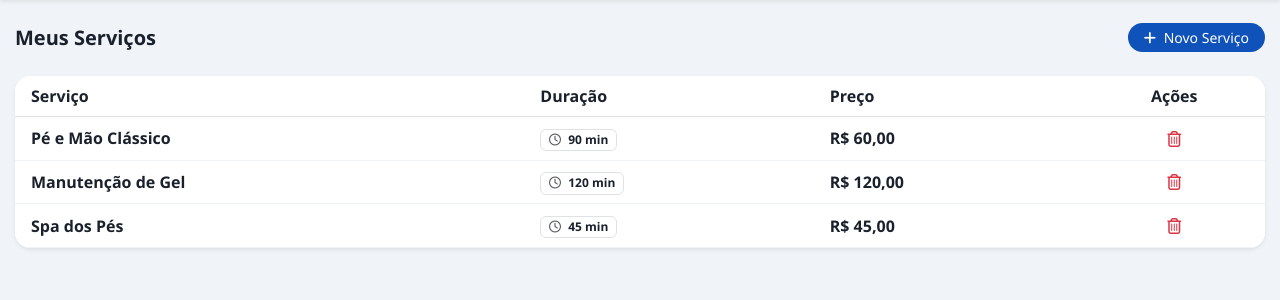
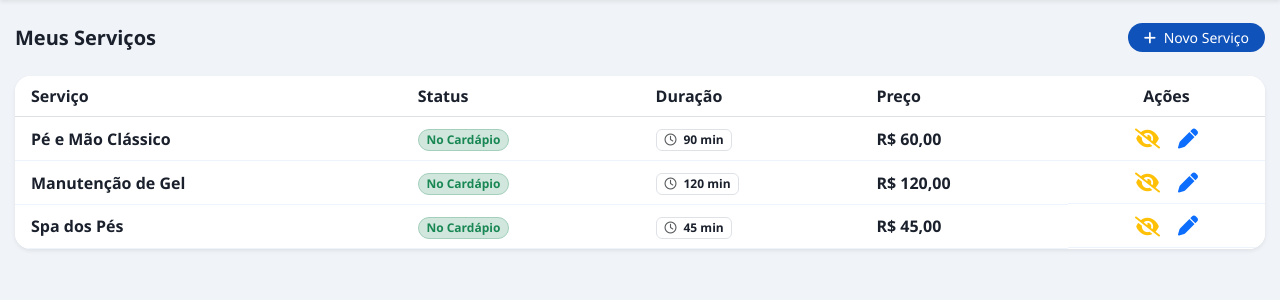
Before and after one commit to viniciusvpg/vpg_saas_manicure, a Flask app: template templates/servicos.html in a window 1280 px wide. Shown: the part 56-356 px from the top of the page. Run offline with Flask 3, Linux system fonts and the light colour scheme; the template is opened without the code that fills it: values that come from a table or form of the project are taken from there, others are empty.

Commit message:
Update servicos.html

```diff
--- a/templates/servicos.html
+++ b/templates/servicos.html
@@ -14,6 +14,7 @@
             <thead class="table-light">
                 <tr>
                     <th class="ps-3">Serviço</th>
+                    <th>Status</th>
                     <th>Duração</th>
                     <th>Preço</th>
                     <th class="text-center">Ações</th>
@@ -21,21 +22,69 @@
             </thead>
             <tbody>
                 {% for servico in servicos %}
-                <tr>
+                <tr class="{% if not servico.ativo %}opacity-50{% endif %}">
                     <td class="ps-3 fw-bold text-dark">{{ servico.nome_servico }}</td>
+                    <td>
+                        {% if servico.ativo %}
+                            <span class="badge bg-success-subtle text-success border border-success-subtle rounded-pill">No Cardápio</span>
+                        {% else %}
+                            <span class="badge bg-secondary-subtle text-secondary border border-secondary-subtle rounded-pill">Oculto</span>
+                        {% endif %}
+                    </td>
                     <td>
                         <span class="badge bg-light text-dark border">
                             <i class="fa-regular fa-clock me-1 text-muted"></i> {{ servico.duracao_minutos }} min
                         </span>
                     </td>
                     <td class="fw-bold text-success">R$ {{ "%.2f"|format(servico.valor)|replace('.', ',') }}</td>
-                    <td class="text-center">
-                        <button class="btn btn-link text-danger p-0 px-2"><i class="fa-regular fa-trash-can"></i></button>
+                    <td class="text-center d-flex justify-content-center gap-2">
+
+                        <form action="{{ url_for('toggle_servico', id=servico.id) }}" method="POST" class="m-0">
+                            <button type="submit" class="btn btn-link p-0 px-1" title="{% if servico.ativo %}Ocultar do Bot{% else %}Mostrar no Bot{% endif %}">
+                                {% if servico.ativo %}
+                                    <i class="fa-solid fa-eye-slash text-warning fa-lg"></i>
+                                {% else %}
+                                    <i class="fa-solid fa-eye text-success fa-lg"></i>
+                                {% endif %}
+                            </button>
+                        </form>
+
+                        <button type="button" class="btn btn-link p-0 px-1 text-primary" data-bs-toggle="modal" data-bs-target="#modalEditarServico{{ servico.id }}" title="Editar Serviço">
+                            <i class="fa-solid fa-pen fa-lg"></i>
+                        </button>
                     </td>
                 </tr>
+
+                <div class="modal fade" id="modalEditarServico{{ servico.id }}" tabindex="-1" aria-hidden="true">
+                    <div class="modal-dialog modal-dialog-centered">
+                        <div class="modal-content border-0 rounded-4 shadow">
+                            <div class="modal-header border-0 pb-0">
+                                <h6 class="modal-title fw-bold">Editar Serviço</h6>
+                                <button type="button" class="btn-close" data-bs-dismiss="modal"></button>
+                            </div>
+                            <form action="{{ url_for('editar_servico', id=servico.id) }}" method="POST">
+                                <div class="modal-body text-start">
+                                    <div class="mb-3">
+                                        <label class="form-label small fw-bold text-muted">Nome do Serviço</label>
+                                        <input type="text" class="form-control rounded-3" name="nome_servico" value="{{ servico.nome_servico }}" required>
+                                    </div>
+                                    <div class="mb-3">
+                                        <label class="form-label small fw-bold text-muted">Preço (R$)</label>
+                                        <input type="text" class="form-control rounded-3" name="valor" value="{{ '%.2f'|format(servico.valor)|replace('.', ',') }}" required>
+                                    </div>
+                                    </div>
+                                <div class="modal-footer border-0 pt-0">
+                                    <button type="button" class="btn btn-light rounded-pill px-3 btn-sm" data-bs-dismiss="modal">Cancelar</button>
+                                    <button type="submit" class="btn btn-primary rounded-pill px-4 btn-sm">Salvar Alterações</button>
+                                </div>
+                            </form>
+                        </div>
+                    </div>
+                </div>
+
                 {% else %}
                 <tr>
-                    <td colspan="4" class="text-center p-4 text-muted">
+                    <td colspan="5" class="text-center p-4 text-muted">
                         <i class="fa-regular fa-folder-open d-block fa-2xl mb-2 text-black-50"></i>
                         Nenhum serviço cadastrado ainda.
                     </td>
@@ -46,27 +95,27 @@
     </div>
 </div>
 
-<div class="modal fade" id="modalNovoServico" tabindex="-1" aria-hidden="true">
+<div class="modal fade" id="modalNovoServico" tabindex="-1" aria-labelledby="modalNovoServicoLabel" aria-hidden="true">
     <div class="modal-dialog modal-dialog-centered">
         <div class="modal-content border-0 rounded-4 shadow">
             <div class="modal-header border-0 pb-0">
-                <h6 class="modal-title fw-bold">Novo Serviço</h6>
-                <button type="button" class="btn-close" data-bs-dismiss="modal"></button>
+                <h6 class="modal-title fw-bold" id="modalNovoServicoLabel">Cadastrar Novo Serviço</h6>
+                <button type="button" class="btn-close" data-bs-dismiss="modal" aria-label="Close"></button>
             </div>
             <form action="{{ url_for('servicos') }}" method="POST">
                 <div class="modal-body">
                     <div class="mb-3">
-                        <label class="form-label small fw-bold text-muted">Nome do Serviço</label>
-                        <input type="text" class="form-control rounded-3" name="nome_servico" placeholder="Ex: Corte e Escova" required>
+                        <label for="nome_servico" class="form-label small fw-bold text-muted">Nome do Serviço</label>
+                        <input type="text" class="form-control rounded-3" id="nome_servico" name="nome_servico" placeholder="Ex: Pé e Mão, Manutenção de Gel..." required>
                     </div>
 
                     <div class="row">
                         <div class="col-6 mb-3">
-                            <label class="form-label small fw-bold text-muted">Preço (R$)</label>
-                            <input type="text" class="form-control rounded-3" name="valor" placeholder="0,00" required>
+                            <label for="valor" class="form-label small fw-bold text-muted">Preço (R$)</label>
+                            <input type="text" class="form-control rounded-3" id="valor" name="valor" placeholder="0,00" required>
                         </div>
                         <div class="col-6 mb-3">
-                            <label class="form-label small fw-bold text-muted">Duração (Tempo)</label>
+                            <label for="duracao_minutos" class="form-label small fw-bold text-muted">Duração (Tempo)</label>
                             <input type="time" class="form-control rounded-3" name="duracao" required>
                         </div>
                     </div>
```
